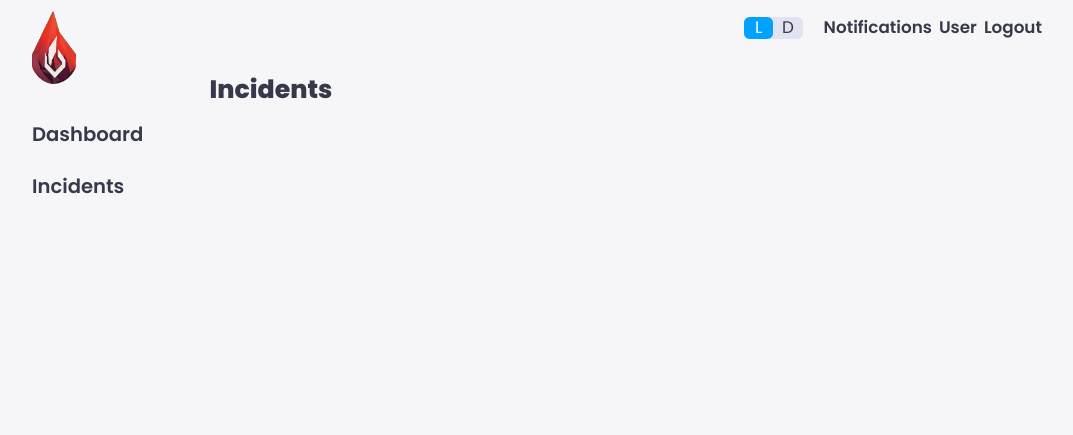
After one commit to rodneygauna/emberstone, a Flask app: page /incidents in a window 1280 px wide. The commit adds this page. Shown: the top 435 px of the page, without its empty margins (96-1169 px from the left). Run offline with Flask 3, Linux system fonts and the light colour scheme; the visitor is signed in with stand-in values (Sample User, id 1); some libraries are stand-ins or nearby versions.

Commit message:
start of incidents page

```diff
--- a/src/__init__.py
+++ b/src/__init__.py
@@ -62,6 +62,7 @@ login_manager.login_view = "users.login"
 # Flask Blueprints - Imports
 from src.cli.cli_commands import commands_bp
 from src.core.views import core_bp
+from src.incidents.views import incidents_bp
 from src.users.views import users_bp
 from src.departments.views import departments_bp
 from src.stations.views import stations_bp
@@ -70,6 +71,7 @@ from src.settings.views import settings_bp
 # Flask Blueprints - Register
 app.register_blueprint(commands_bp)
 app.register_blueprint(core_bp)
+app.register_blueprint(incidents_bp)
 app.register_blueprint(users_bp)
 app.register_blueprint(departments_bp)
 app.register_blueprint(stations_bp)
--- /dev/null
+++ b/src/incidents/views.py
@@ -0,0 +1,31 @@
+"""
+Incidents > views.py
+Incidents views for emberstone
+"""
+
+# Imports
+from datetime import datetime
+from flask import (
+    Blueprint, render_template, redirect, url_for, request, flash,
+    abort, make_response
+)
+from flask_login import (
+    login_required, current_user)
+from sqlalchemy import func
+from src.nfirsforms.nfirs1basic import BasicModuleForm
+
+
+# Blueprint variable
+incidents_bp = Blueprint('incidents', __name__)
+
+
+# Route - Incidents Landing Page
+@incidents_bp.route('/incidents')
+@login_required
+def incidents():
+    '''Route: Incidents Landing Page'''
+
+    return render_template(
+        'incidents/incidents.html',
+        title='Incidents'
+    )
--- /dev/null
+++ b/src/templates/incidents/incidents.html
@@ -0,0 +1,4 @@
+{% extends 'base.html' %}
+{% block content %}
+    <h1>Incidents</h1>
+{% endblock content %}
--- a/src/templates/navigation.html
+++ b/src/templates/navigation.html
@@ -14,7 +14,7 @@
   <div class="sidebar">
     {% if current_user.is_authenticated %}
     <a href="#"><h3>Dashboard</h3></a>
-    <a href="#"><h3>Incidents</h3></a>
+    <a href="{{ url_for('incidents.incidents') }}"><h3>Incidents</h3></a>
     <a href="{{ url_for('settings.settings') }}"><h3>Settings</h3></a>
     {% else %}
     <a href="{{ url_for('core.index') }}"><h3>Home</h3></a>
```
Also changed, not shown: src/incidents/__init__.py (added).
